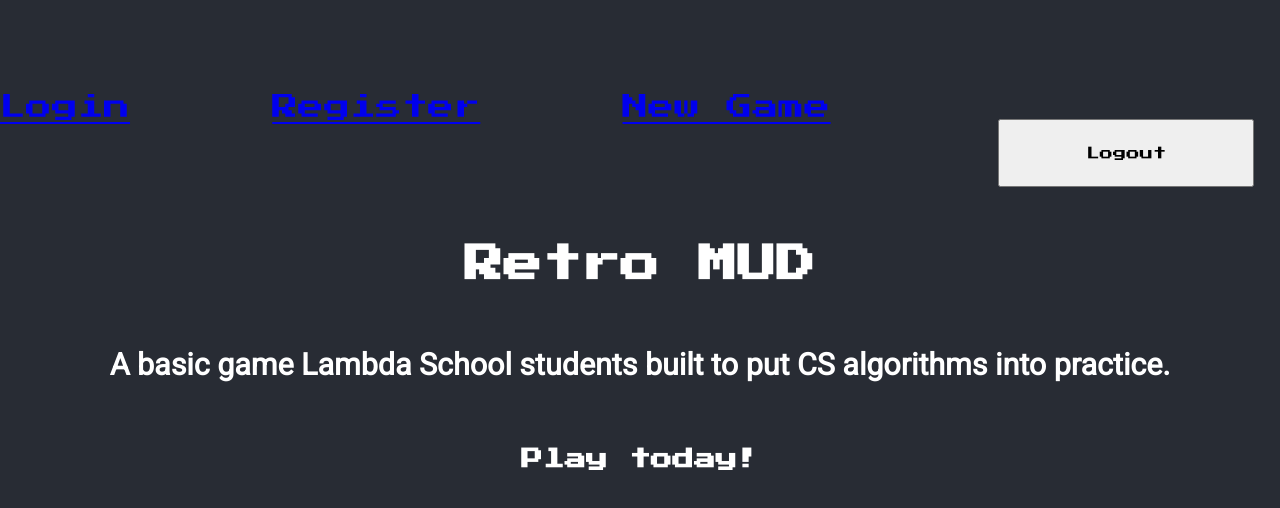
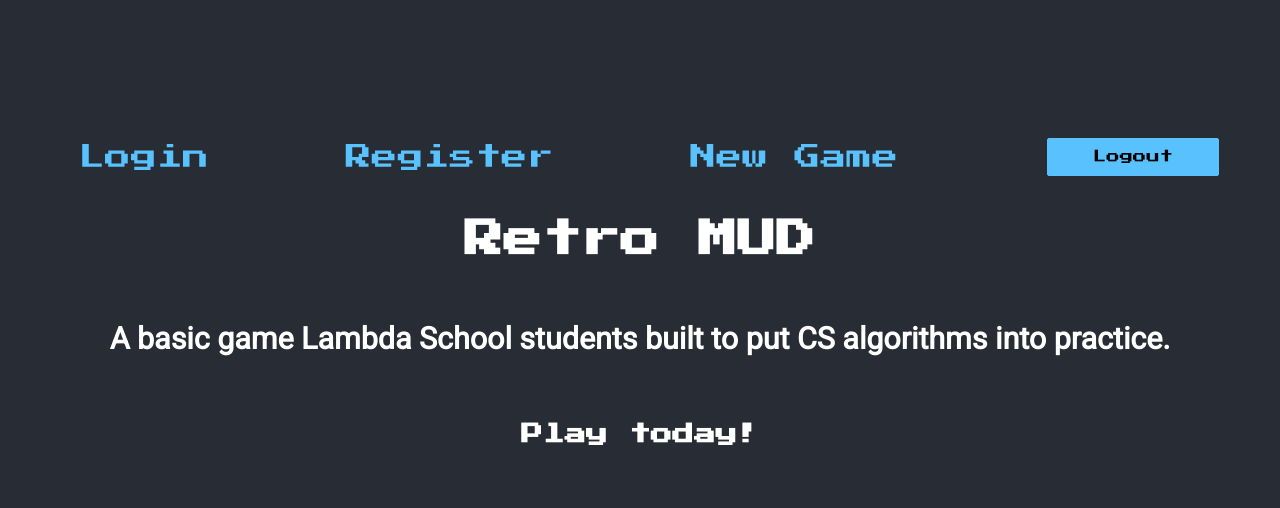
Before and after one commit to team-p21/frontend, a React (Create React App) app in the folder client/: page / in a window 1280 px wide. Shown: the top 508 px of the page. Built offline with nearby package versions, Linux system fonts and the light colour scheme.

Commit message:
header styles complete

```diff
--- a/client/src/App.css
+++ b/client/src/App.css
@@ -10,13 +10,7 @@
   color: white;
   font-family: 'Press Start 2P', cursive;
 }
-.App-header {
-  width:100%;
-  display:flex;
-  flex-direction: row;
-  justify-content: space-between;
-  margin-top: -200px;
-}
+
 
 .button-wrapper {
   display: flex;
--- a/client/src/App.js
+++ b/client/src/App.js
@@ -1,5 +1,6 @@
 import React from "react";
 import { Route, NavLink, withRouter } from "react-router-dom";
+import styled from 'styled-components';
 import "./App.css";
 
 import Register from "./auth/Register";
@@ -14,14 +15,13 @@
   };
   return (
     <div className="App">
-      <header className="App-header">
+      <Header>
         {!localStorage.getItem("key") && (
           <>
             <NavLink to="/login">Login</NavLink>
 
-          <NavLink to="/register">Register</NavLink>
-        </>
-
+            <NavLink to="/register">Register</NavLink>
+          </>
         )}
         <NavLink to="protected">New Game</NavLink>
         <button
@@ -32,7 +32,7 @@
         >
           Logout
         </button>
-      </header>
+      </Header>
       <Route exact path="/" component={Home} />
       <Route path="/register" component={Register} />
       <Route path="/login" component={Login} />
@@ -40,4 +40,40 @@
   );
 }
 
+const Header = styled.section`
+  width: 90%;
+  display: flex;
+  flex-direction: row;
+  align-items: center;
+  justify-content: space-between;
+  margin-top: -193px;
+  padding-left: 80px;
+  padding-right: 50px;
+
+  a {
+    color: #59c2fe;
+    text-decoration: none;
+
+    &:hover {
+      color: #c2fe59;
+    }
+  }
+
+  button {
+    font-family: 'Press Start 2P';
+    width: 15%;
+    padding: 1%;
+    margin: 1%;
+    background-color: #59c2fe;
+    border: 1px solid #59c2fe;
+    border-radius: 2px;
+
+    &:hover {
+      background-color: #39ff14;
+      border: 1px solid #39ff14;
+      color: #282c34;
+    }
+  }
+`;
+
 export default withRouter(App);
```
